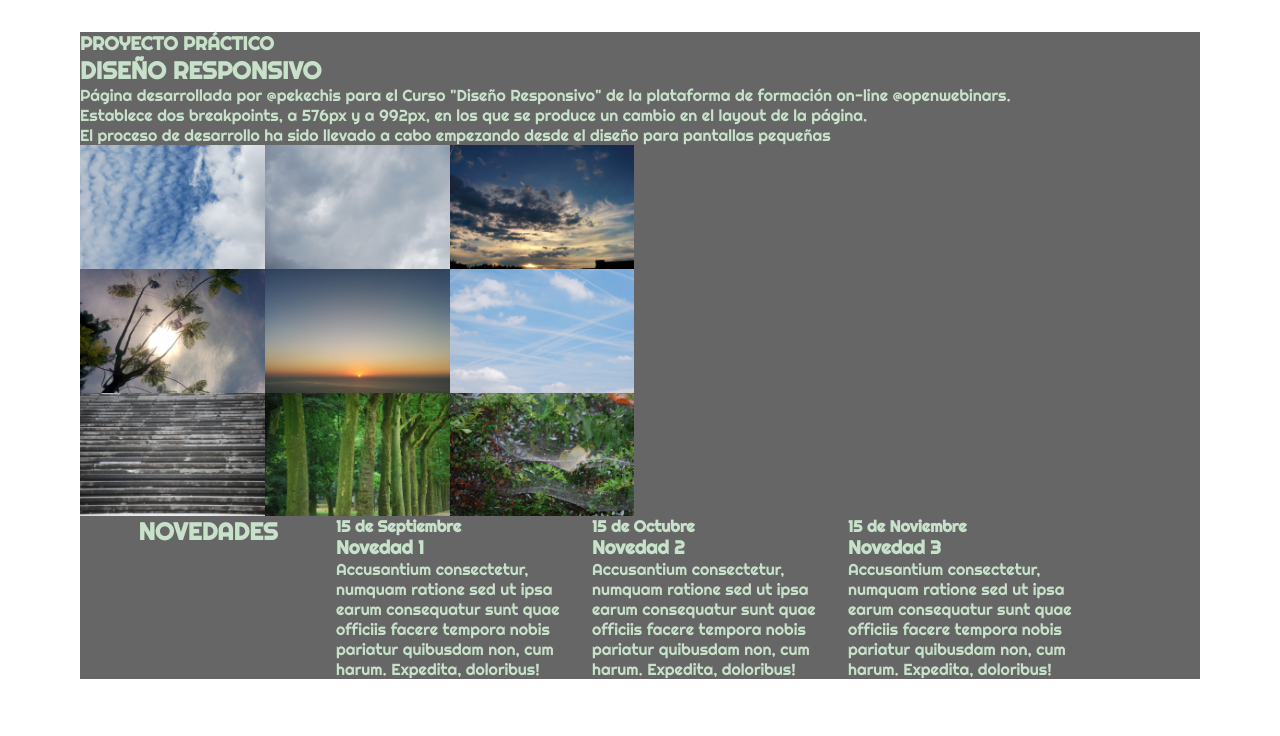
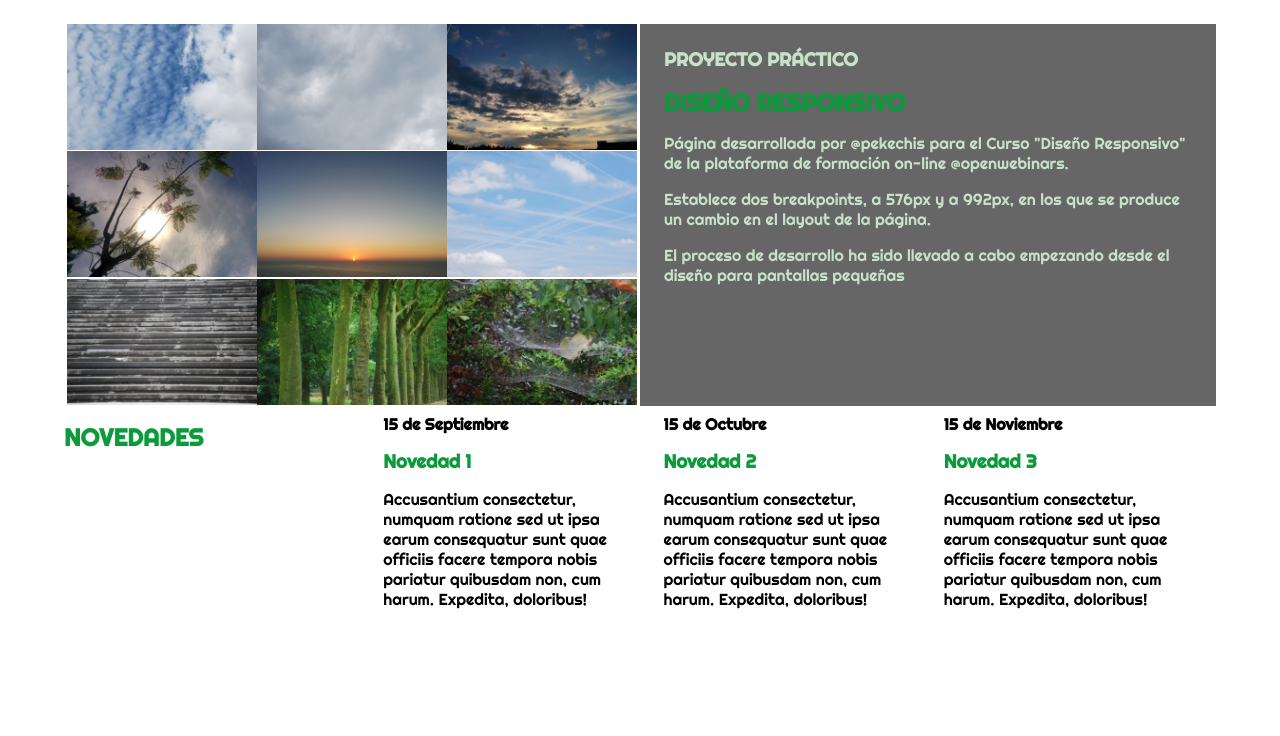
Before and after one commit to Andreina14-hub/responsive, a plain HTML site: page web-responsive/index.html in a window 1280 px wide. Shown: the part 64-800 px from the top of the page. Drawn offline with nearby package versions, Linux system fonts and the light colour scheme.

Commit message:
modificacion final

```diff
--- a/web-responsive/css/style.css
+++ b/web-responsive/css/style.css
@@ -3,6 +3,13 @@
   padding: 0;
   box-sizing: border-box;
 }
+h1,
+h3,
+h4,
+p {
+  padding: 0.5rem;
+}
+
 body {
   font-family: "Righteous";
 }
@@ -31,25 +38,23 @@ body {
 
 /*Estilos parte principal*/
 main {
+  grid-area: main;
+  display: flex;
+  flex-direction: column;
+  align-items: center;
+}
+main .box {
   background-color: #a3d2a5;
+  width: 90vw;
   color: #302e2e;
-  grid-area: main;
-  margin: auto 1rem;
-}
-
-main section {
-  width: 80vw;
-}
-
-section.main_text {
-  color: white;
-  font-weight: bolder;
-  padding: 0.5rem;
+  padding: 1rem;
 }
 
 section.images {
   display: flex;
   flex-wrap: wrap;
+  width: 90vw;
+  justify-content: center;
 }
 
 section.images img {
@@ -60,11 +65,18 @@ section.images img {
 .hidden {
   display: none;
 }
+.novedades h2 {
+  width: 25vw;
+  display: flex;
+  justify-content: left;
+  margin: 1rem 0 1em;
+}
+
 @media screen and (min-width: 576px) {
   .novedades {
     display: flex;
   }
-  main {
+  main .box {
     background-color: #666666;
     color: #c8e1ca;
   }
@@ -73,7 +85,6 @@ section.images img {
     width: 25%;
   }
 
-  section.main_text,
   section.images {
     width: 50%;
   }
@@ -82,16 +93,39 @@ section.images img {
     height: 25%;
   }
 }
+
 @media screen and (min-width: 992px) {
+  h1,
+  h2,
+  article > h3 {
+    color: #0c9b3b;
+  }
+  .wrapper {
+    display: flex;
+    flex-direction: column;
+  }
+  main {
+    display: flex;
+    flex-direction: row;
+    flex-wrap: wrap;
+    align-items: stretch;
+  }
   .hidden {
     display: block;
   }
-  section.images {
+  .images {
     order: 1;
   }
-  section.main_text {
+  main .box {
     order: 2;
+    padding-bottom: 6rem;
+    width: 50%;
   }
+  .novedades {
+    order: 3;
+    width: 90vw;
+  }
+
   section.images img {
     height: 33%;
     width: 33%;
--- a/web-responsive/index.html
+++ b/web-responsive/index.html
@@ -36,7 +36,7 @@
         </nav>
           </header>
       <main>
-          <section>
+          <section class="box">
             <div>
               <h3>PROYECTO PRÁCTICO</h3>
               <h1>DISEÑO RESPONSIVO</h1>
@@ -97,4 +97,3 @@
         </div>
     </body>
     </html>
-     <script src="/js/index.js"></script>
```
Also changed, not shown: js/index.js (deleted).
